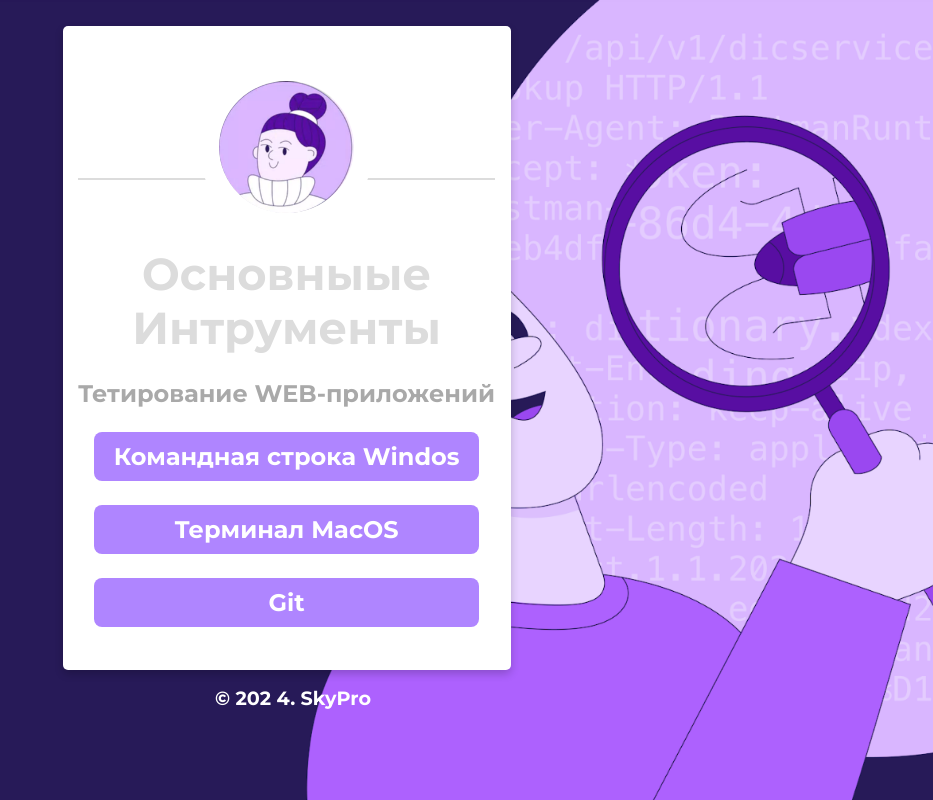
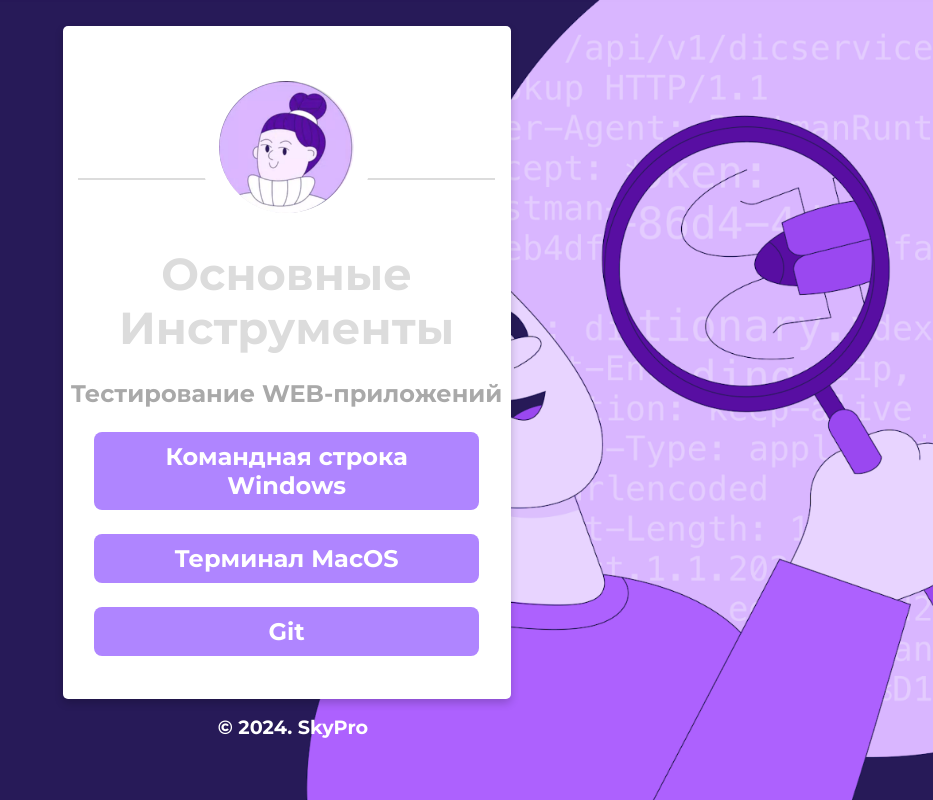
Before and after one commit to oksanashmeleva1984/skypro_final_task, a plain HTML site: page index.html in a window 1280 px wide. Shown: the whole page, without its empty margins (347-1280 px from the left). Drawn offline with Linux system fonts and the light colour scheme.

Commit message:
Исправление ошибок

```diff
--- a/index.html
+++ b/index.html
@@ -15,12 +15,12 @@
          <center><img class="center animated rollIn" src="img/ava.png" alt="avatar"></center>
          <hr>
          <div class="name">
-            Основныые Интрументы
+            Основные Инcтрументы
          </div>
-         <p class="subtitle">Тетирование WEB-приложений</p>
+         <p class="subtitle">Теcтирование WEB-приложений</p>
          </p>
          <p class="location" align="center">
-            <a href="html/cmd.html">Командная строка Windos</a>
+            <a href="html/cmd.html">Командная строка Windows</a>
          </p>
          <p class="location" align="center">
             <a href="html/mac.html">Терминал MacOS</a>
@@ -33,7 +33,7 @@
       </div>
       <!--footer-->
       <footer class="animated fadeIn">
-         &copy; 202 4. SkyPro
+          &copy; 2024. SkyPro
       </footer>
    </body>
 </html>
```
